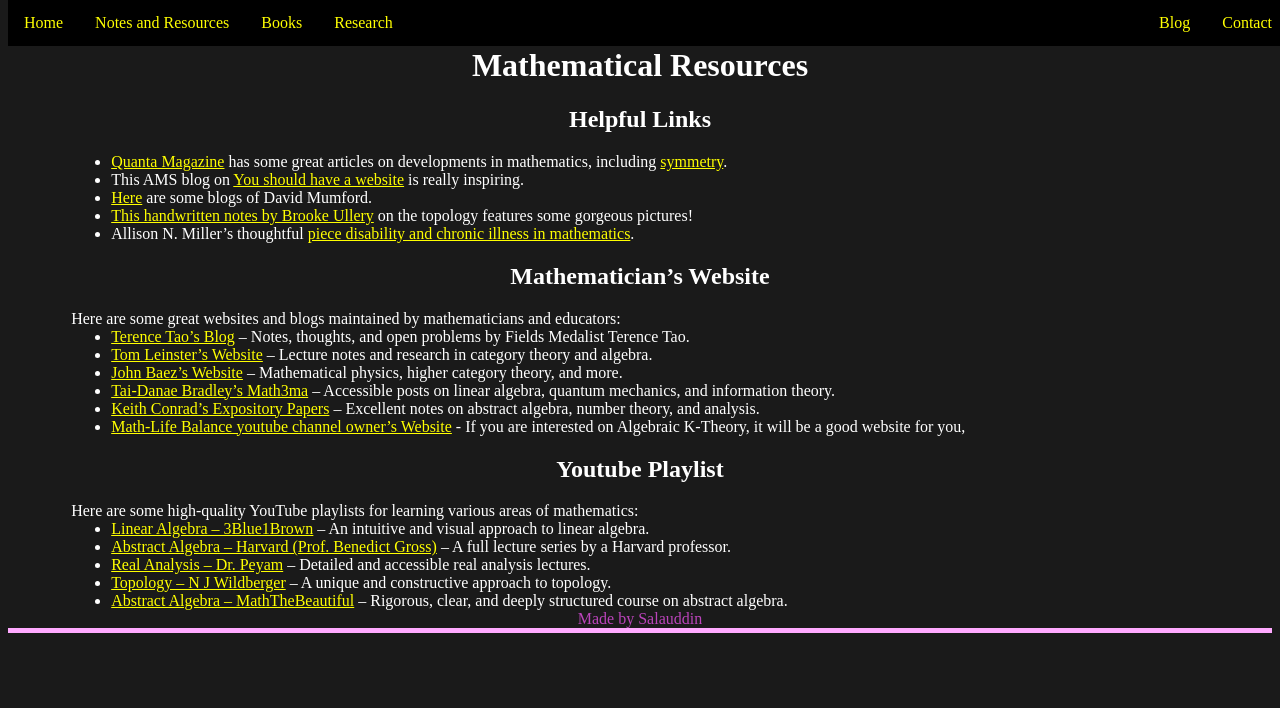
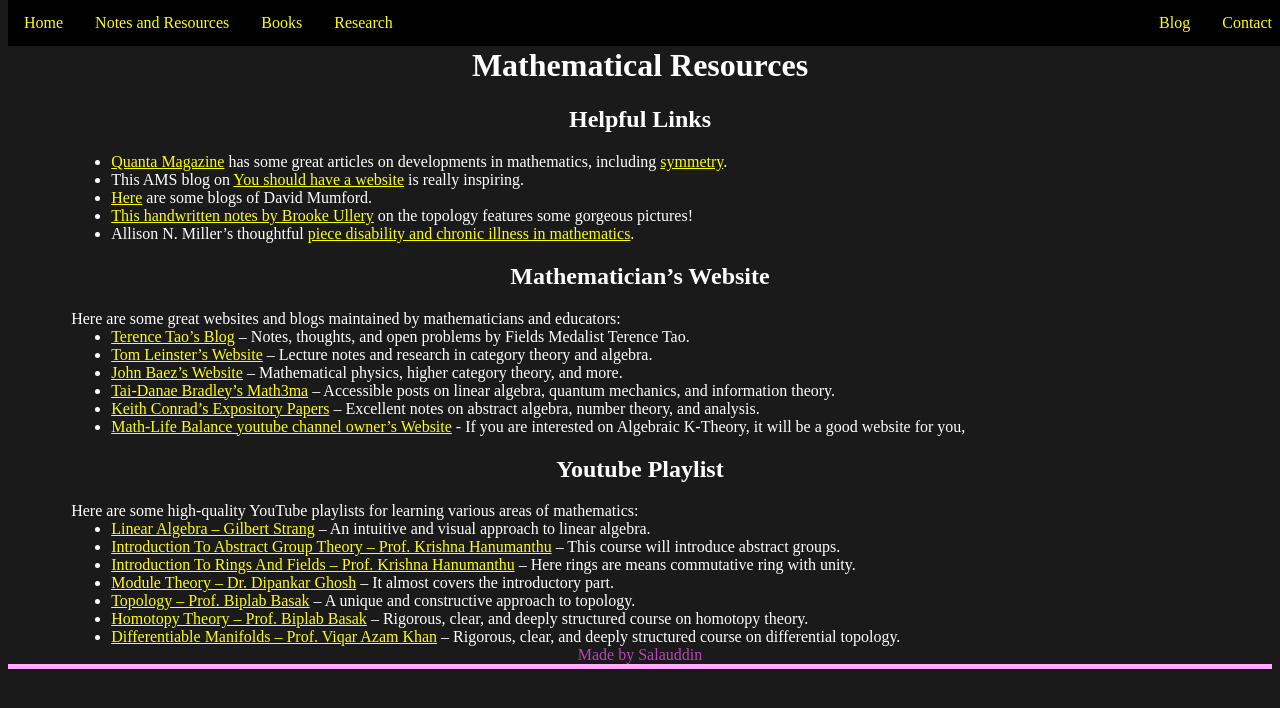
Before and after one commit to skmds99/salauddin.github.io, a Jekyll site: the page built from resources.md, in a window 1280 px wide. Shown: the top 708 px of the page. Built offline with Jekyll 4.4.1, drawn with Linux system fonts in a browser that asks for light colours.

Commit message:
Update resources.md

```diff
--- a/resources.md
+++ b/resources.md
@@ -31,8 +31,10 @@
 
 Here are some high-quality YouTube playlists for learning various areas of mathematics:
 
-- [Linear Algebra – 3Blue1Brown](https://www.youtube.com/playlist?list=PLZHQObOWTQDMsr9K-rj53DwVRMYO3t5Yr) – An intuitive and visual approach to linear algebra.
-- [Abstract Algebra – Harvard (Prof. Benedict Gross)](https://www.youtube.com/playlist?list=PL2SOU6wwxB0v1kQTpqpuu7dpiyEUo3rKp) – A full lecture series by a Harvard professor.
-- [Real Analysis – Dr. Peyam](https://www.youtube.com/playlist?list=PLJb1qAQIr3-CHp0IJwAxD8_k-0LNuL5jL) – Detailed and accessible real analysis lectures.
-- [Topology – N J Wildberger](https://www.youtube.com/playlist?list=PL55C7C83781CF4316) – A unique and constructive approach to topology.
-- [Abstract Algebra – MathTheBeautiful](https://www.youtube.com/playlist?list=PL8yHsr3EFj51z0hj3d6X1Zy3xJXSp3B7W) – Rigorous, clear, and deeply structured course on abstract algebra.
+- [Linear Algebra – Gilbert Strang](https://www.youtube.com/watch?v=hNDFwVVKVk0&list=PLEAYkSg4uSQ1-bul680xs3oaCwI90yZHb) – An intuitive and visual approach to linear algebra.
+- [Introduction To Abstract Group Theory – Prof. Krishna Hanumanthu](https://www.youtube.com/watch?v=pMzcLG6s3z0&list=PLEAYkSg4uSQ1Yhxu2U-BxtRjZElrfVVcO) – This course will introduce abstract groups.
+- [Introduction To Rings And Fields – Prof. Krishna Hanumanthu](https://www.youtube.com/watch?v=yKRbG9Y5pYY&list=PLEAYkSg4uSQ3AaON5oCbS6ecwKsoopBN3) – Here rings are means commutative ring with unity.
+- [Module Theory – Dr. Dipankar Ghosh](https://www.youtube.com/watch?v=HHyBTlUJyF0&list=PLY2U8CcmALO4HqPsKdghs0JMy0HUL7TLs) – It almost covers the introductory part.
+- [Topology – Prof. Biplab Basak](https://www.youtube.com/watch?v=rx6zG39bUrY&list=PLZDR8Pxuv3ClQb9J0EQ4MzLhIUwIz6uPs) – A unique and constructive approach to topology.
+- [Homotopy Theory – Prof. Biplab Basak](https://www.youtube.com/watch?v=xTl4ZOckZvc&list=PLZDR8Pxuv3Cn8MRGpXenNmCXGHq3_wA_p) – Rigorous, clear, and deeply structured course on homotopy theory.
+- [Differentiable Manifolds – Prof. Viqar Azam Khan](https://www.youtube.com/watch?v=FaBYUNU6ubo&list=PLEhu61PV-QMY9S4X1qdXgDW7j6q4RuYIY) – Rigorous, clear, and deeply structured course on differential topology.
```
